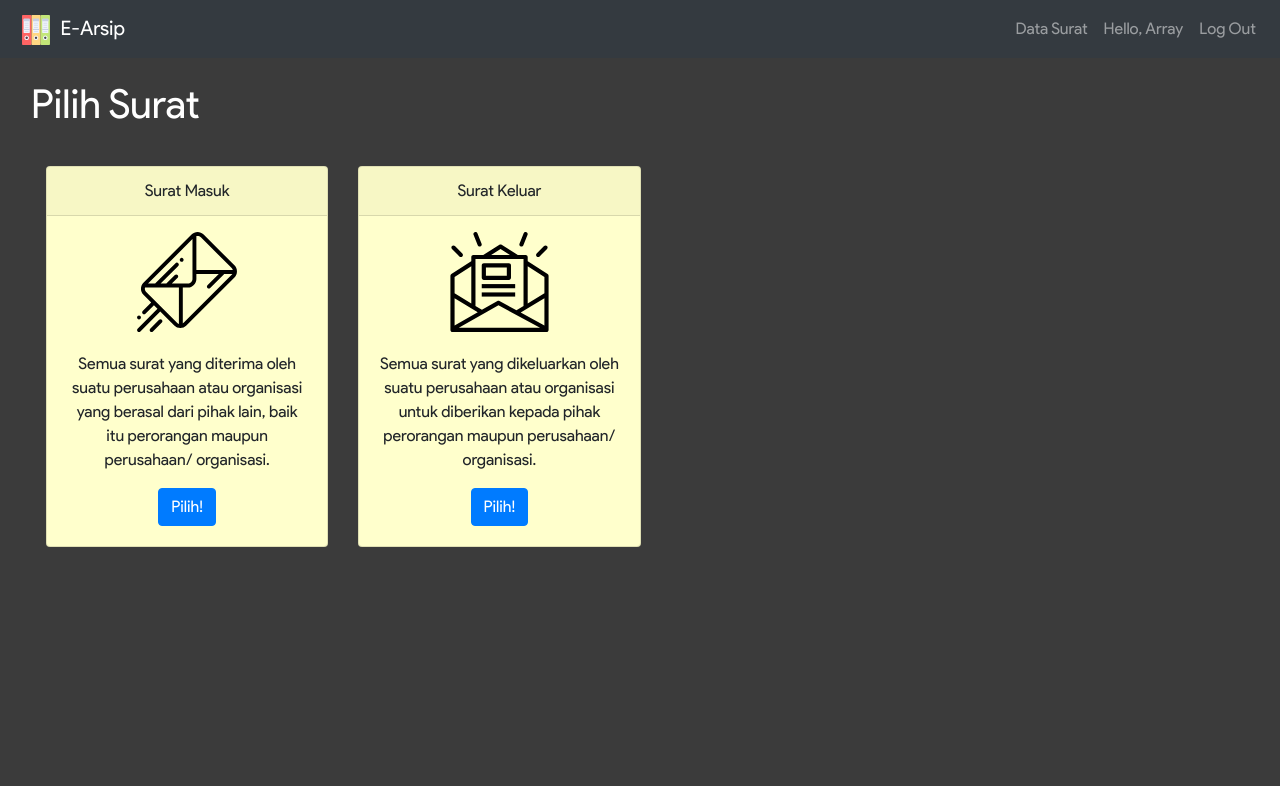
After one commit to Code998/e_arsip, a PHP site: page /pilih_surat.php in a window 1280 px wide. The commit adds this page. Run offline with PHP 8.4, Linux system fonts and the light colour scheme; a user stored in the database is signed in; some libraries are stand-ins or nearby versions.

Commit message:
sixth commit

```diff
--- a/assets/css/infinite.css
+++ b/assets/css/infinite.css
@@ -1,7 +1,13 @@
-@import url('https://fonts.googleapis.com/css?family=Roboto');
+@font-face{
+	font-family: "Product Sans";
+	src: url('font/Product-Sans-Regular.ttf');
+}
 
 body{
-	font-family: 'Roboto', sans-serif;
+	width: 100%;
+	height: 100%;
+	font-family: 'Product Sans';
+	background-attachment: fixed;
 }
 
 /* index.php */
@@ -16,6 +22,8 @@ body{
 .contain2{
 	height: 91.1vh;
 	background-color: #d9d9d9;
+	background-size: cover;
+	background-repeat: no-repeat;
 }
 
 /* p_laci.php */
--- a/login.php
+++ b/login.php
@@ -9,7 +9,7 @@
 
 	if ($conn->query($sql)->num_rows == 1) {
 		$_SESSION['user'] = $user;
-		header("Location:p_s_keluar.php");
+		header("Location:pilih_surat.php");
 	}
 	else{
 		echo "Username atau Pass salah!!!!";
--- a/p_data_surat.php
+++ b/p_data_surat.php
@@ -30,7 +30,7 @@
       <div class="collapse navbar-collapse" id="navbarSupportedContent">
         <ul class="navbar-nav ml-auto">
           <li class="nav-item">
-            <a class="nav-link" href="p_s_keluar.php">Surat Keluar</a>
+            <a class="nav-link" href="pilih_surat.php">Pilih Surat</a>
           </li>
           <li class="nav-item">
             <a class="nav-link">Hello, <?=$_SESSION['user']?></a>
--- /dev/null
+++ b/pilih_surat.php
@@ -0,0 +1,82 @@
+<?php
+  session_start();
+  include_once 'connection.php';
+?>
+
+<!DOCTYPE html>
+<html>
+<head>
+  <meta charset="utf-8">
+  <meta http-equiv="X-UA-Compatible" content="IE=edge">
+  <title>Homepage</title>
+  <link rel="stylesheet" href="node_modules/bootstrap/dist/css/bootstrap.min.css">
+  <link rel="stylesheet" href="assets/css/infinite.css">
+</head>
+<body>
+
+  <!-- Navbar -->
+  <nav class="navbar navbar-expand-lg navbar-dark bg-dark">
+      <a class="navbar-brand" href="#">
+        <img src="assets/img/office-material.svg" width="40" height="30" alt="">
+        E-Arsip
+      </a>
+      <button class="navbar-toggler" type="button" data-toggle="collapse" data-target="#navbarSupportedContent" aria-controls="navbarSupportedContent" aria-expanded="false" aria-label="Toggle navigation">
+        <span class="navbar-toggler-icon"></span>
+      </button>
+
+      <div class="collapse navbar-collapse" id="navbarSupportedContent">
+        <ul class="navbar-nav ml-auto">
+          <li class="nav-item">
+            <a class="nav-link" href="p_data_surat.php">Data Surat</a>
+          </li>
+          <li class="nav-item">
+            <a class="nav-link">Hello, <?=$_SESSION['user']?></a>
+          </li>
+          <li class="nav-item">
+            <a class="nav-link" href="logout.php">Log Out</a>
+          </li>
+        </ul>
+      </div>
+    </nav>
+
+    <!-- Container -->
+
+    <div class="container-fluid bckgrnd">
+          <div class="row">
+            <div class="col-sm-12">
+              <div class="judul m-3">Pilih Surat</div>
+            </div>
+          </div>
+          <div class="row mt-3 ml-3">
+            <div class="col-md-3 text-center">
+              <div class="card bg-card">
+                <div class="card-header">
+                  Surat Masuk
+                </div>
+                <img class="card-img-top mt-3" src="assets/img/message.svg" height="100" width="100" alt="Card image cap">
+                <div class="card-body">
+                  <p class="card-text">Semua surat yang diterima oleh suatu perusahaan atau organisasi yang berasal dari pihak lain, baik itu perorangan maupun perusahaan/ organisasi.</p>
+                  <a href="#" data-toggle="modal" data-target="#suma" class="btn btn-primary">Pilih!</a>
+                </div>
+              </div>
+            </div>
+            <div class="col-sm-3 text-center">
+              <div class="card bg-card">
+                <div class="card-header">
+                  Surat Keluar
+                </div>
+                <img class="card-img-top mt-3" src="assets/img/newsletter.svg" height="100" width="100" alt="Card image cap">
+                <div class="card-body">
+                  <p class="card-text">Semua surat yang dikeluarkan oleh suatu perusahaan atau organisasi untuk diberikan kepada pihak perorangan maupun perusahaan/ organisasi.</p>
+                  <a class="btn btn-primary" href="p_s_keluar.php">Pilih!</a>
+                </div>
+              </div>
+            </div>
+          </div>
+        </div>
+
+    <!-- JavaScript -->
+    <script src="node_modules/jquery/dist/jquery.min.js"></script>
+    <script src="node_modules/bootstrap/dist/js/bootstrap.min.js"></script>
+  </body>
+</html>
```
Also changed, not shown: index.php (+4 -7 lines), p_s_keluar.php (+5 -2 lines), assets/css/font/Product-Sans-Regular.ttf (added).
